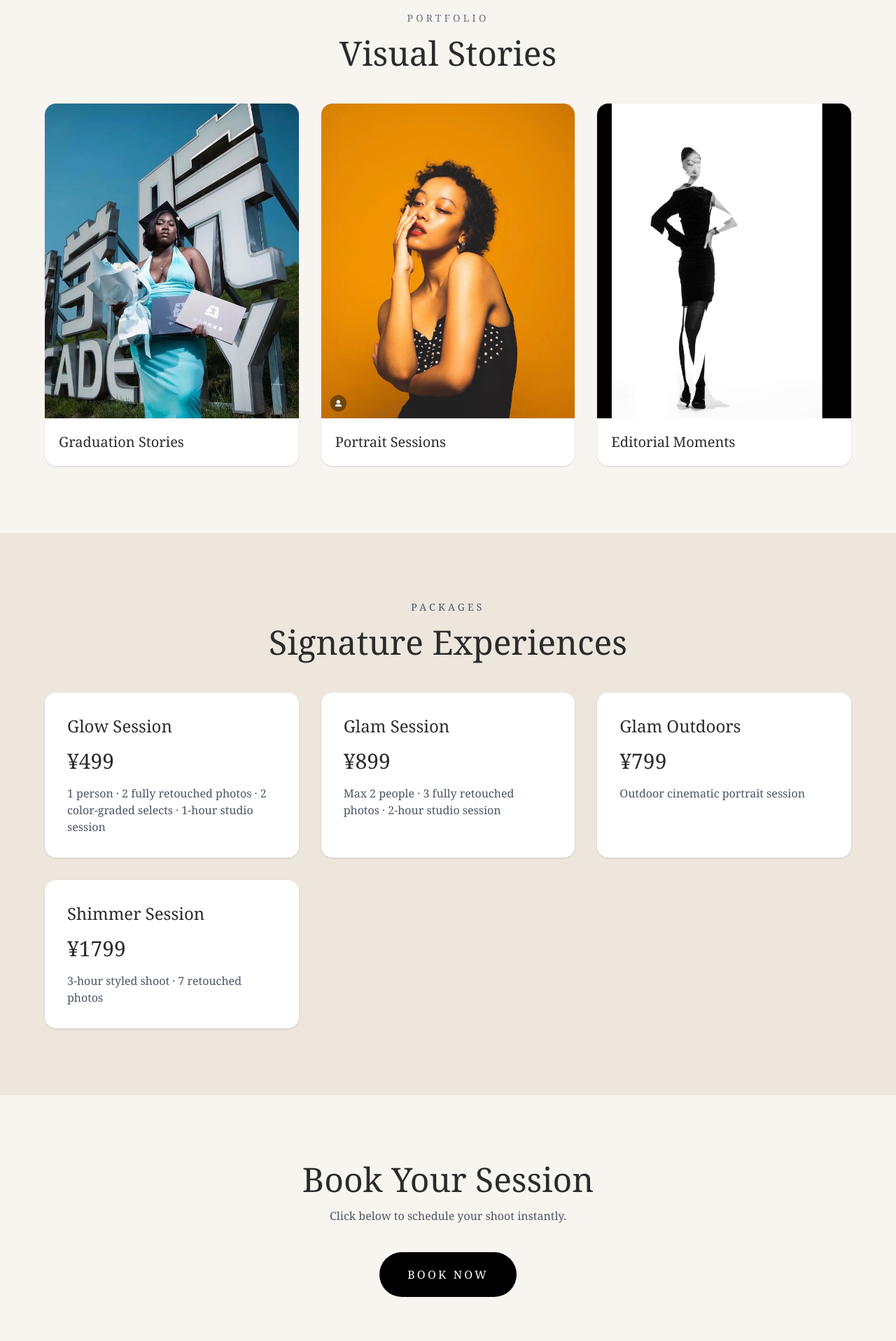
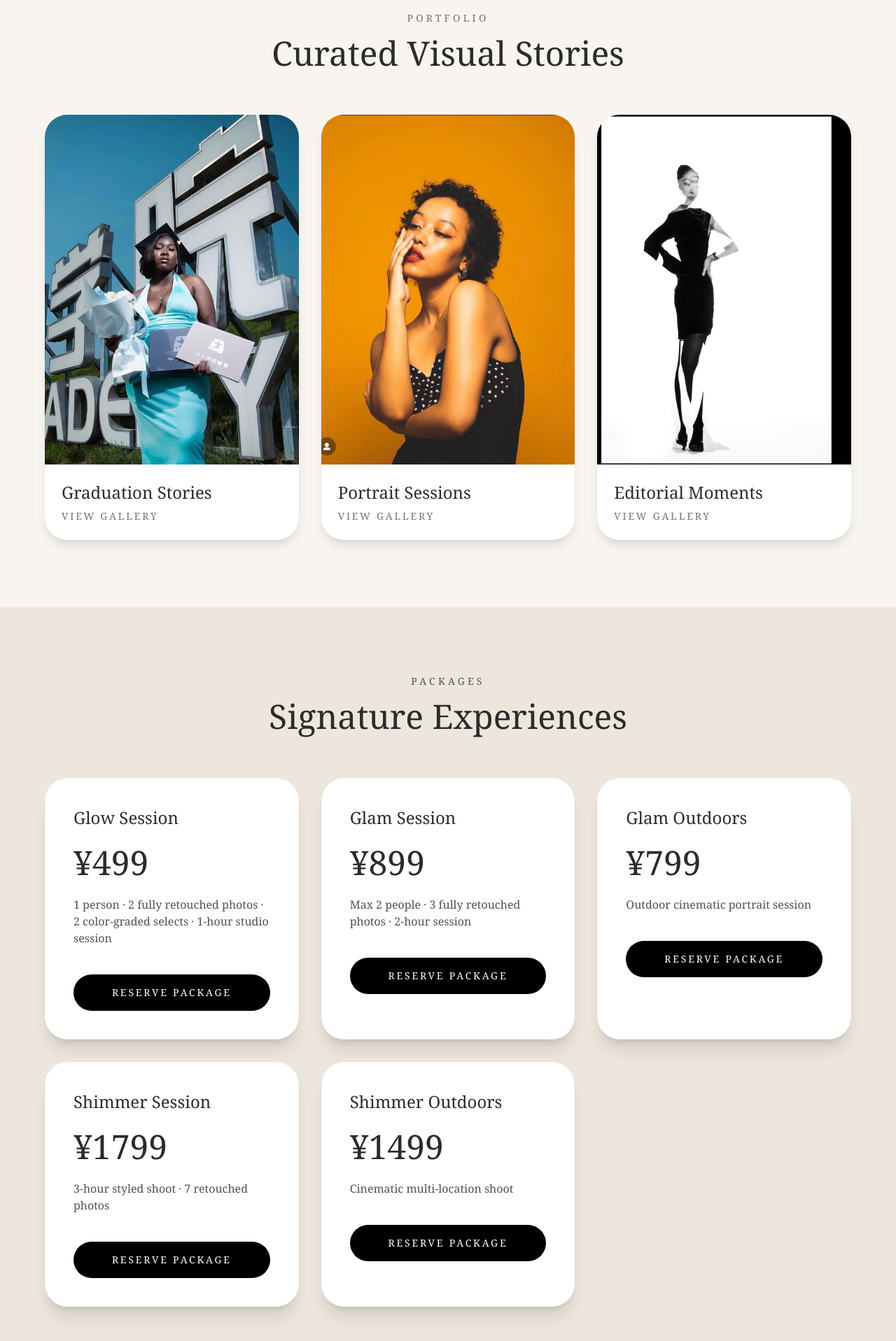
Before and after one commit to Weiphotostudio/wei-xiang-photography, a Next.js app: page / in a window 1280 px wide. Shown: the part 880-2797 px from the top of the page at 70% size. Built offline with nearby package versions, Linux system fonts and the light colour scheme.

Commit message:
upgrade booking to calendly popup

```diff
--- a/app/page.tsx
+++ b/app/page.tsx
@@ -1,6 +1,7 @@
 "use client";
 
 import React, { useEffect, useRef, useState } from "react";
+import { PopupButton } from "react-calendly";
 
 /* ---------------- SCROLL FADE HOOK ---------------- */
 const useScrollFade = () => {
@@ -51,7 +52,7 @@ export default function WeiPhotographyStudio() {
       title: "Glam Session",
       price: "¥899",
       details:
-        "Max 2 people · 3 fully retouched photos · 2-hour studio session",
+        "Max 2 people · 3 fully retouched photos · 2-hour session",
     },
     {
       title: "Glam Outdoors",
@@ -65,6 +66,12 @@ export default function WeiPhotographyStudio() {
       details:
         "3-hour styled shoot · 7 retouched photos",
     },
+    {
+      title: "Shimmer Outdoors",
+      price: "¥1499",
+      details:
+        "Cinematic multi-location shoot",
+    },
   ];
 
   const portfolio = [
@@ -72,6 +79,14 @@ export default function WeiPhotographyStudio() {
     { image: "/photos/portrait-1.jpg", title: "Portrait Sessions" },
     { image: "/photos/editorial-1.jpg", title: "Editorial Moments" },
   ];
+
+  const scrollToBooking = () => {
+    document.getElementById("calendar")?.scrollIntoView({
+      behavior: "smooth",
+    });
+  };
+
+  const calendlyURL = "https://calendly.com/weixiangphotos/new-meeting";
 
   return (
     <div className="min-h-screen bg-[#f8f5f0] text-[#2b2b2b] font-serif">
@@ -84,31 +99,47 @@ export default function WeiPhotographyStudio() {
           className="absolute inset-0 h-full w-full object-cover grayscale scale-105"
         />
 
-        <div className="absolute inset-0 bg-black/60" />
+        <div className="absolute inset-0 bg-gradient-to-b from-black/70 via-black/40 to-black/80" />
 
-        <nav className="relative z-10 flex justify-between px-10 py-8 text-white">
-          <div className="text-xl md:text-3xl tracking-[0.2em] uppercase">
+        <nav className="relative z-10 flex items-center justify-between px-10 py-8 text-white backdrop-blur-md bg-black/20">
+
+          <div className="text-2xl md:text-4xl font-light tracking-[0.18em] uppercase">
             WEIXIANG PHOTOGRAPHY
           </div>
 
-          <div className="hidden md:flex gap-8 text-sm uppercase">
+          <div className="hidden md:flex gap-8 text-sm uppercase text-white/90">
             <a href="#portfolio">Portfolio</a>
             <a href="#packages">Packages</a>
             <a href="#calendar">Booking</a>
           </div>
+
         </nav>
 
         <div className="relative z-10 flex h-[80%] items-center justify-center text-center text-white px-6">
+
           <div className="max-w-3xl">
+
             <h1 className="text-5xl md:text-7xl font-light">
               Capturing Emotion
               <span className="block italic">With Elegance</span>
             </h1>
 
-            <p className="mt-6 text-white/80">
-              Cinematic portrait photography with timeless emotion.
+            <p className="mt-8 text-white/80">
+              Elegant portrait photography crafted with cinematic tones and timeless emotion.
             </p>
+
+            {/* TOP BUTTON (CALENDLY POPUP) */}
+            <div className="mt-10">
+              <PopupButton
+                url={calendlyURL}
+                rootElement={typeof document !== "undefined" ? document.body : undefined}
+                text="Book Meeting"
+                className="inline-block rounded-full border border-white px-8 py-4 uppercase tracking-[0.2em] hover:bg-white hover:text-black transition"
+              />
             </div>
+
+          </div>
+
         </div>
       </header>
 
@@ -116,27 +147,36 @@ export default function WeiPhotographyStudio() {
       <FadeInSection>
         <section id="portfolio" className="px-6 py-24 md:px-16">
 
-          <div className="text-center mb-12">
-            <p className="uppercase text-sm tracking-[0.3em] text-gray-500">
+          <div className="max-w-7xl mx-auto text-center mb-16">
+            <p className="uppercase tracking-[0.3em] text-sm text-neutral-500">
               Portfolio
             </p>
-            <h2 className="text-4xl md:text-5xl font-light mt-4">
-              Visual Stories
+            <h2 className="mt-4 text-4xl md:text-5xl font-light">
+              Curated Visual Stories
             </h2>
           </div>
 
-          <div className="grid md:grid-cols-3 gap-8 max-w-6xl mx-auto">
-            {portfolio.map((p) => (
-              <div
-                key={p.title}
-                className="rounded-2xl overflow-hidden bg-white shadow"
+          <div className="grid grid-cols-1 md:grid-cols-2 xl:grid-cols-3 gap-8 max-w-7xl mx-auto">
+
+            {portfolio.map((item) => (
+              <a
+                key={item.title}
+                href="/portfolio"
+                className="group overflow-hidden rounded-[2rem] bg-white shadow-lg"
               >
-                <img src={p.image} className="h-[450px] w-full object-cover" />
-                <div className="p-5">
-                  <h3 className="text-xl">{p.title}</h3>
+                <img
+                  src={item.image}
+                  className="h-[500px] w-full object-cover transition duration-700 group-hover:scale-105"
+                />
+                <div className="p-6">
+                  <h3 className="text-2xl font-light">{item.title}</h3>
+                  <p className="mt-2 text-sm uppercase tracking-[0.2em] text-neutral-500">
+                    View Gallery
+                  </p>
                 </div>
-              </div>
+              </a>
             ))}
+
           </div>
 
         </section>
@@ -144,67 +184,70 @@ export default function WeiPhotographyStudio() {
 
       {/* PACKAGES */}
       <FadeInSection>
-        <section id="packages" className="bg-[#ece6dc] py-24 px-6">
+        <section id="packages" className="bg-[#ece6dc] px-6 py-24 md:px-16">
 
-          <div className="text-center mb-12">
-            <p className="uppercase text-sm tracking-[0.3em] text-gray-600">
+          <div className="max-w-6xl mx-auto text-center mb-16">
+            <p className="uppercase tracking-[0.3em] text-sm text-neutral-600">
               Packages
             </p>
-            <h2 className="text-4xl md:text-5xl font-light mt-4">
+            <h2 className="mt-4 text-4xl md:text-5xl font-light">
               Signature Experiences
             </h2>
           </div>
 
-          <div className="grid md:grid-cols-3 gap-8 max-w-6xl mx-auto">
+          <div className="grid grid-cols-1 md:grid-cols-2 xl:grid-cols-3 gap-8">
+
             {packages.map((pkg) => (
               <div
                 key={pkg.title}
-                className="bg-white p-8 rounded-2xl shadow"
+                className="rounded-[2rem] bg-white p-10 shadow-xl border border-neutral-100"
               >
                 <h3 className="text-2xl font-light">{pkg.title}</h3>
-                <p className="text-3xl mt-4">{pkg.price}</p>
-                <p className="mt-4 text-gray-600">{pkg.details}</p>
+                <div className="mt-6 text-5xl font-light">{pkg.price}</div>
+                <p className="mt-6 text-neutral-600">{pkg.details}</p>
+
+                <button
+                  onClick={scrollToBooking}
+                  className="mt-10 w-full rounded-full bg-black px-6 py-4 text-sm uppercase tracking-[0.2em] text-white"
+                >
+                  Reserve Package
+                </button>
+
               </div>
             ))}
+
           </div>
 
         </section>
       </FadeInSection>
 
-      {/* BOOKING (SIMPLIFIED FINAL VERSION) */}
+      {/* BOOKING (CLEAN + POPUP ONLY) */}
       <FadeInSection>
-        <section
-          id="calendar"
-          className="py-24 px-6 text-center bg-[#f8f5f0]"
-        >
-          <div className="max-w-3xl mx-auto">
+        <section id="calendar" className="py-24 px-6 text-center bg-[#f8f5f0]">
 
           <h2 className="text-4xl md:text-5xl font-light">
             Book Your Session
           </h2>
 
           <p className="mt-4 text-gray-600">
-              Click below to schedule your shoot instantly.
+            Click below to open our booking calendar.
           </p>
 
-            <div className="mt-10">
-              <a
-                href="https://calendly.com/weixiangphotos/new-meeting"
-                target="_blank"
-                rel="noopener noreferrer"
-                className="inline-block bg-black text-white px-10 py-5 rounded-full uppercase tracking-[0.2em] hover:bg-neutral-800 transition"
-              >
-                Book Now
-              </a>
+          <div className="mt-10 flex justify-center">
+            <PopupButton
+              url={calendlyURL}
+              rootElement={typeof document !== "undefined" ? document.body : undefined}
+              text="Book Now"
+              className="bg-black text-white px-10 py-5 rounded-full uppercase tracking-[0.2em] hover:bg-neutral-800 transition"
+            />
           </div>
 
-          </div>
         </section>
       </FadeInSection>
 
       {/* FOOTER */}
       <footer className="border-t border-neutral-200 px-6 py-10 text-center text-sm text-neutral-500">
-        © 2026 WEIXIANG PHOTOGRAPHY
+        © 2026 WEIXIANG PHOTOGRAPHY · Crafted with elegance and light.
       </footer>
 
     </div>
```
Lines whose indentation alone changed are shown as unchanged.
